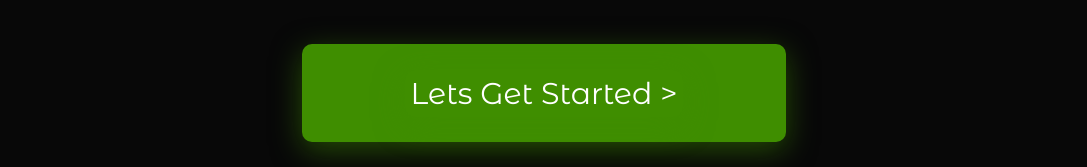
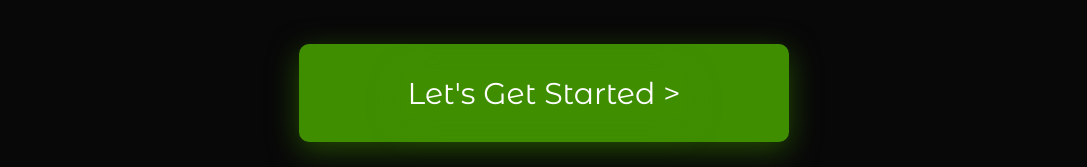
Before and after one commit to vinayak2509/Training-Website-5.0, a React (Vite) app in the folder Frontend/: page /home in a window 1280 px wide. Shown: the part 419-586 px from the top of the page, without its empty margins (96-1183 px from the left). Built offline with nearby package versions, Linux system fonts and the light colour scheme.

Commit message:
hllo on deployment fix maybe

```diff
--- a/Frontend/src/pages/home.jsx
+++ b/Frontend/src/pages/home.jsx
@@ -14,9 +14,8 @@ const Home = () => {
         setTimeout(textTypingEffect, 50);
       }
     };
-    if (i < text.length) {
-      textTypingEffect();
-    }
+
+    textTypingEffect();
 
     return () => {
       i = text.length;
@@ -27,7 +26,7 @@ const Home = () => {
     <div className="greeting">
       <h1 className="heading">{greet}</h1>
       <a href="/about" className="home-link">
-        <button className="home-btn">{"Lets Get Started >"}</button>
+        <button className="home-btn">{"Let's Get Started >"}</button>
       </a>
     </div>
   );
```
